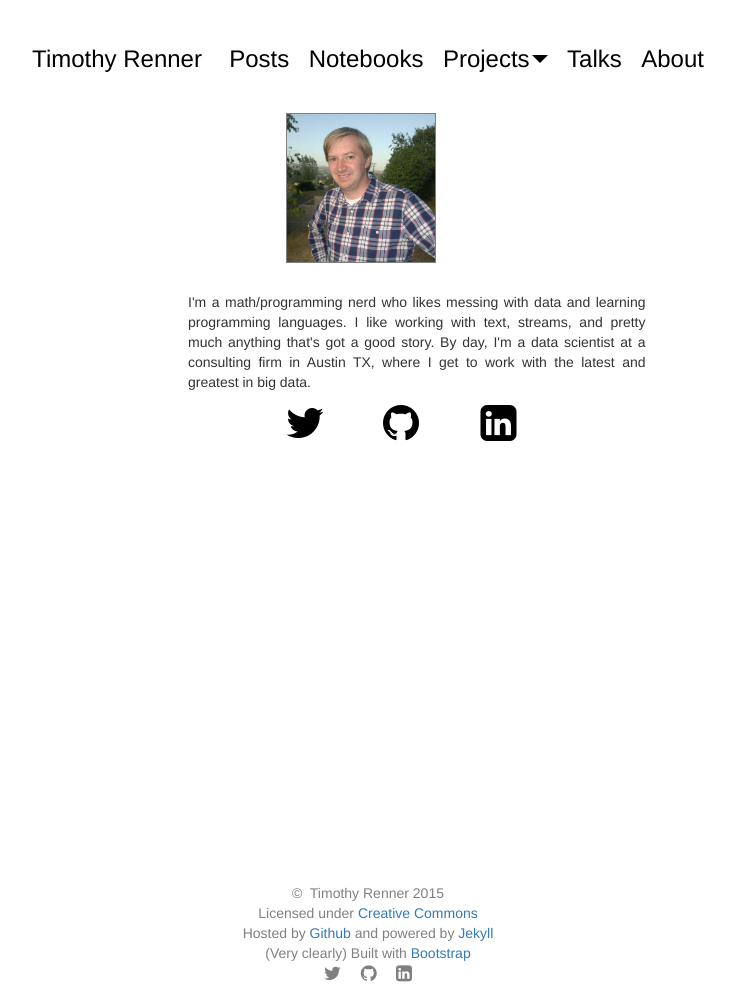
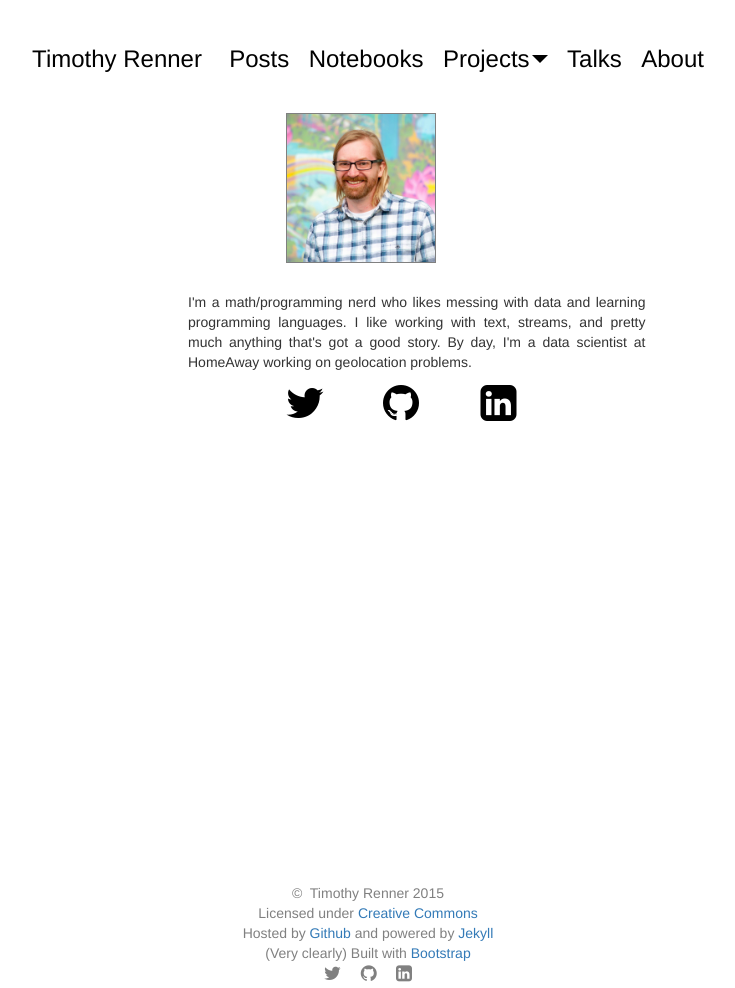
Before and after one commit to timothyrenner/timothyrenner.github.io, a Jekyll site: the page built from about/index.html, in a window 1280 px wide. Shown: the whole page, without its empty margins (272-1007 px from the left). Built offline with Jekyll 4.4.1, drawn with Linux system fonts in a browser that asks for light colours; nearby versions of some CDN libraries.

Commit message:
Updated profile.

```diff
--- a/about/index.html
+++ b/about/index.html
@@ -14,7 +14,7 @@ title: timothyrenner.github.io
             <p class="text-justify">
                 I'm a math/programming nerd who likes messing with data and learning programming languages.
                 I like working with text, streams, and pretty much anything that's got a good story.
-                By day, I'm a data scientist at a consulting firm in Austin TX, where I get to work with the latest and greatest in big data.
+                By day, I'm a data scientist at HomeAway working on geolocation problems.
             </p>
         </div>
     </div>
```
Also changed, not shown: images/profile.jpg.
